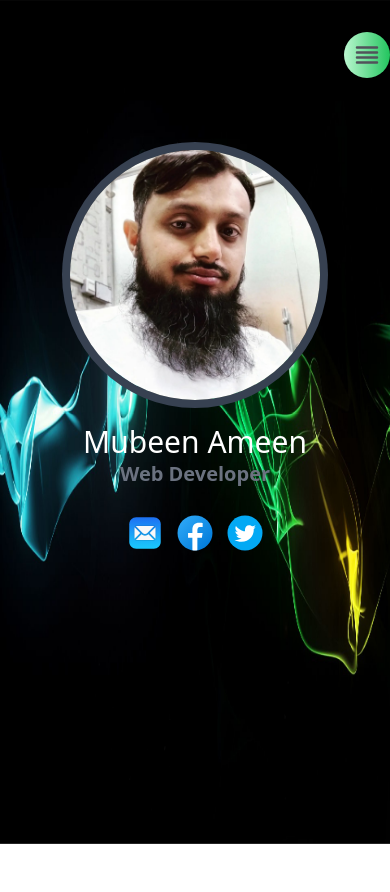
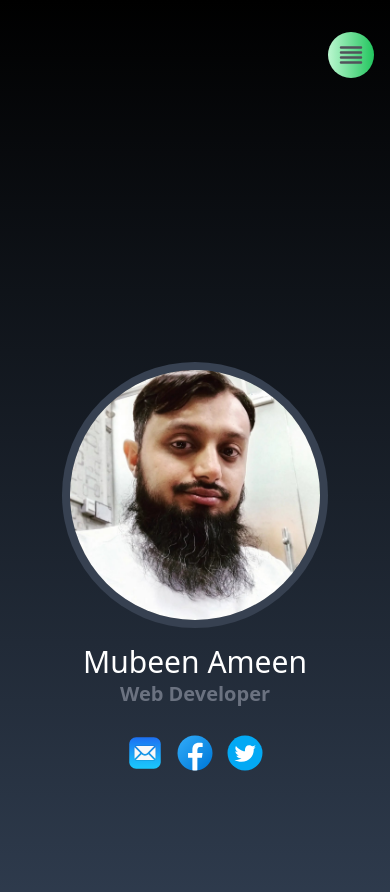
Before and after one commit to mubeenamin/cv-mubeen, a Next.js app: page / in a window 390 px wide. Shown: the top 892 px of the page. Before the commit the page ends 844 px from the top, so only its background shows below. Built offline with nearby package versions, Linux system fonts and the light colour scheme.

Commit message:
fixed somebugs

```diff
--- a/src/app/component/aboudMeDetail.tsx
+++ b/src/app/component/aboudMeDetail.tsx
@@ -10,7 +10,7 @@ export default function AboutMeDetail({ data }: { data: prop }) {
   const { title, body, personal } = data;
 
   return (
-    <main className=" bg-slate-800 relative p-8 lg:p-20 rounded-lg mb-10">
+    <main className=" bg-slate-800 p-8 lg:p-20 rounded-lg mb-10">
       <div>
         <h1 className="mb-10">{title}</h1>
         <div className="md:flex space-y-2">
--- a/src/app/component/home-page.tsx
+++ b/src/app/component/home-page.tsx
@@ -14,8 +14,9 @@ type prop = {
 export default function HomePage({ data }: { data: prop }) {
   const { name, role, education, contactLinks } = data;
   return (
-    <div className="flex flex-col items-center justify-center relative">
-      <div className="text-white flex flex-col p-10 items-center justify-center">
+    <div className="flex flex-col items-center justify-center h-screen ">
+
+      <div className=" text-white flex flex-col p-6 items-center justify-center">
         <Image
           priority
           width={250}
--- a/src/app/component/naveBar.tsx
+++ b/src/app/component/naveBar.tsx
@@ -2,19 +2,19 @@
 import Link from "next/link";
 import { Menu } from "@headlessui/react";
 import Image from "next/image";
-import {useState} from "react";
+import { useState } from "react";
 export default function NavBar({
   data,
 }: {
   data: { items: { id: number; name: string; link: string }[] };
 }) {
   const { items } = data;
-  const [navBar, setNavBar]=useState(false);
-  const handlenavBar =()=>{
+  const [navBar, setNavBar] = useState(false);
+  const handlenavBar = () => {
     setNavBar(!navBar);
-  }
+  };
   return (
-    <main className="relative py-8">
+    <main className="relative w-full py-8 mb-10 sm:mb-0">
       <ul className="  hidden sm:flex sm:justify-end sm:gap-4 ">
         {items.map((item) => (
           <Link
@@ -27,12 +27,18 @@ export default function NavBar({
         ))}
       </ul>
 
-      <div className="sm:hidden flex justify-end">
-        <Menu>
-
-          <Menu.Button onClick={handlenavBar} className="rounded-full  bg-gradient-to-r from-green-200 to-green-500 p-2">
+      <div className="sm:hidden  ">
+        <Menu as={"div"} className="relative flex justify-end px-4">
+          <Menu.Button className=" rounded-full  bg-gradient-to-r from-green-200 to-green-500 p-2">
             <Image src={"/hamburger.svg"} width={30} height={30} alt="menu" />
           </Menu.Button>
+          <Menu.Items className=" absolute top-8 mt-6 flex flex-col space-y-4 px-12 py-6 divide-gray-100 rounded-md bg-white shadow-lg ring-1 ring-black ring-opacity-5">
+            {items.map((item1) => (
+              <Menu.Item key={item1.id}>
+                <Link href={item1.link}> {item1.name}</Link>
+              </Menu.Item>
+            ))}
+          </Menu.Items>
         </Menu>
       </div>
     </main>
--- a/src/app/component/resumeDetail.tsx
+++ b/src/app/component/resumeDetail.tsx
@@ -2,7 +2,7 @@ export default function ResumeDetail({ data, professional }: any) {
   const { education } = data;
   const {title, experiences}=professional;
   return (
-    <main className=" bg-slate-800 relative p-4 sm:p-8 lg:p-20 rounded-lg mb-10">
+    <main className=" bg-slate-800 p-4 sm:p-8 lg:p-20 rounded-lg mb-10">
         <h1 className="mb-8">Education</h1>
       <div className="lg:flex space-y-4 lg:space-x-4 lg:space-y-0">
 
--- a/src/app/component/skillsDetail.tsx
+++ b/src/app/component/skillsDetail.tsx
@@ -18,7 +18,7 @@ export default function SkillsDetails({ data }: { data: prop }) {
     setActiveCard(index === activeCard ? null : index);
   };
   return (
-    <section className=" bg-slate-800 relative p-4 sm:p-8 lg:p-20 rounded-lg mb-10">
+    <section className=" bg-slate-800 p-4 sm:p-8 lg:p-20 rounded-lg mb-10">
       <h1 className="mb-8">{title}</h1>
       <div className="grid grid-cols-1 md:grid-cols-2 lg:grid-cols-3 gap-6 ">
         { hard.map((link, index)=>(
--- a/src/app/layout.tsx
+++ b/src/app/layout.tsx
@@ -15,20 +15,10 @@ export default function RootLayout({
 }) {
   return (
     <html lang="en">
-      <body>
-      <Image
-          width={3000}
-          height={2000}
+      <body className="lg:px-4 bg-gradient-to-t from-slate-700 to-black">
+        <NavBar data={navBarItems}/>
+          {children}
 
-          alt="bg image"
-          src={"/bg.jpg"}
-          className=" fixed w-full h-screen bg-cover shrink "
-        />
-        <main className="lg:px-4">
-        <NavBar data={navBarItems}/>
-
-          {children}
-          </main>
       </body>
     </html>
   );
```
